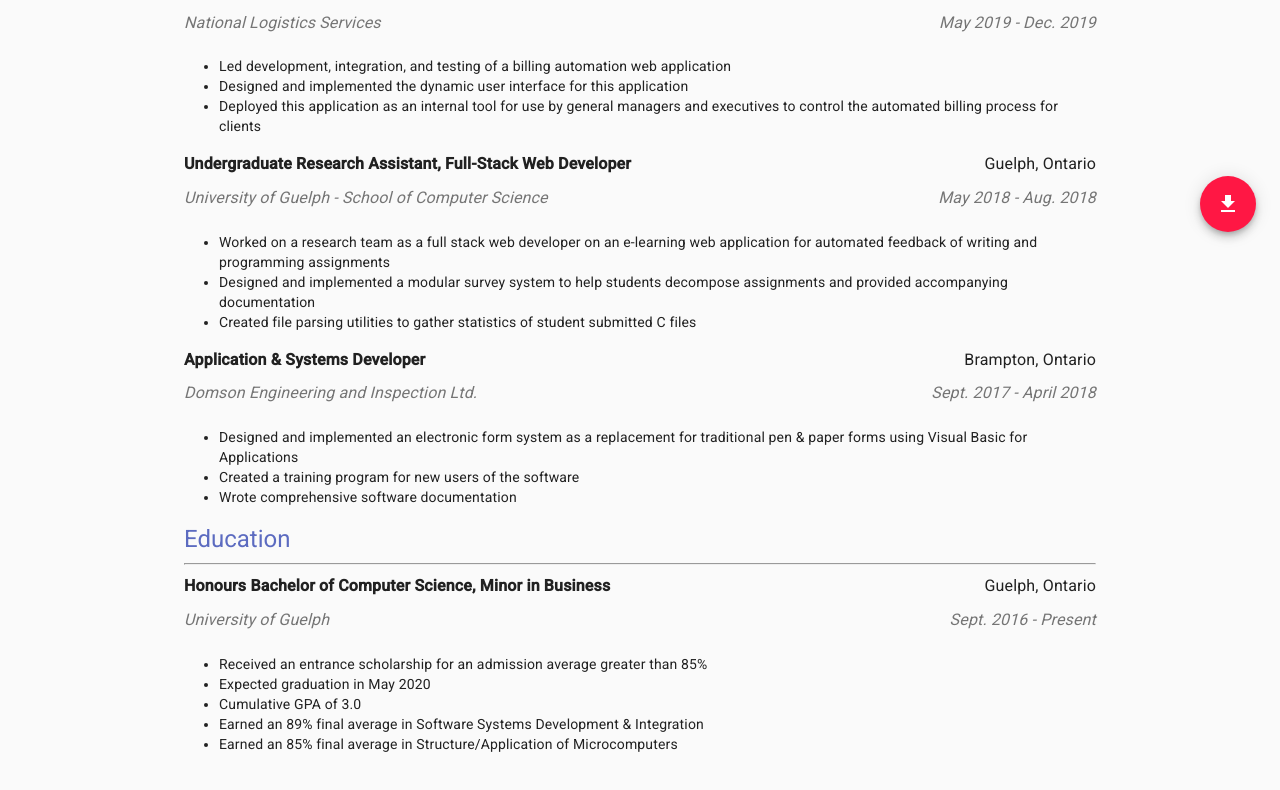
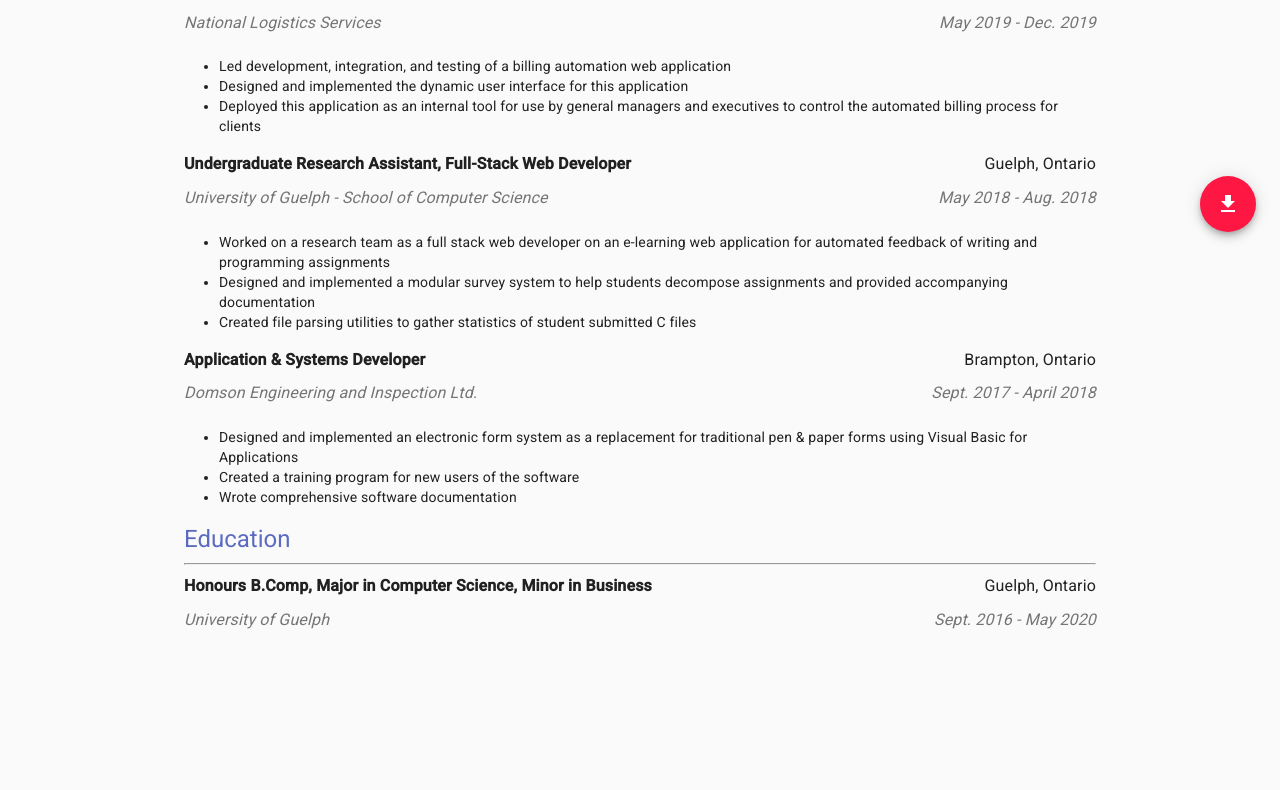
Before and after one commit to ndomenic/personal-site, a React (Create React App) app in the folder client/: page /resume in a window 1280 px wide. Shown: the part 544-1334 px from the top of the page. After the commit the page ends 1208 px from the top, so only its background shows below. Built offline with nearby package versions, Linux system fonts and the light colour scheme.

Commit message:
Updated resume

```diff
--- a/client/src/Components/Pages/ResumePage.jsx
+++ b/client/src/Components/Pages/ResumePage.jsx
@@ -127,11 +127,15 @@
                         </Typography>
                       </Grid>
                     </Grid>
-                    <ul style={{paddingLeft: '35px'}}>
-                      {entry.bullets.map((bullet, index) => (
-                        <li key={index}>{bullet}</li>
-                      ))}
-                    </ul>
+                    {entry.bullets ? (
+                      <ul style={{paddingLeft: '35px'}}>
+                        {entry.bullets.map((bullet, index) => (
+                          <li key={index}>{bullet}</li>
+                        ))}
+                      </ul>
+                    ) : (
+                      <React.Fragment/>
+                    )}
                   </React.Fragment>
                 )}
               </React.Fragment>
--- a/client/src/Components/Pages/resume.json
+++ b/client/src/Components/Pages/resume.json
@@ -54,17 +54,10 @@
   ],
   "Education": [
     {
-      "title": "Honours Bachelor of Computer Science, Minor in Business",
+      "title": "Honours B.Comp, Major in Computer Science, Minor in Business",
       "company": "University of Guelph",
       "location": "Guelph, Ontario",
-      "timePeriod": "Sept. 2016 - Present",
-      "bullets": [
-        "Received an entrance scholarship for an admission average greater than 85%",
-        "Expected graduation in May 2020",
-        "Cumulative GPA of 3.0",
-        "Earned an 89% final average in Software Systems Development & Integration",
-        "Earned an 85% final average in Structure/Application of Microcomputers"
-      ]
+      "timePeriod": "Sept. 2016 - May 2020"
     }
   ]
 }
```
Also changed, not shown: 1 other file (tests, documents, lock files or other folders).
